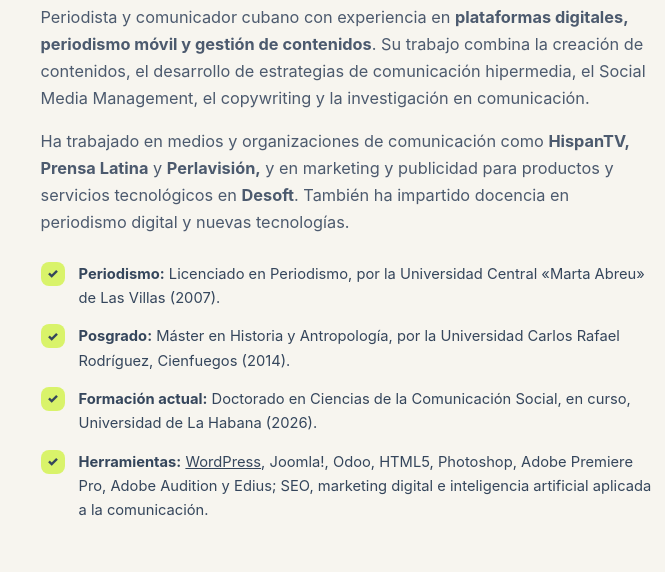
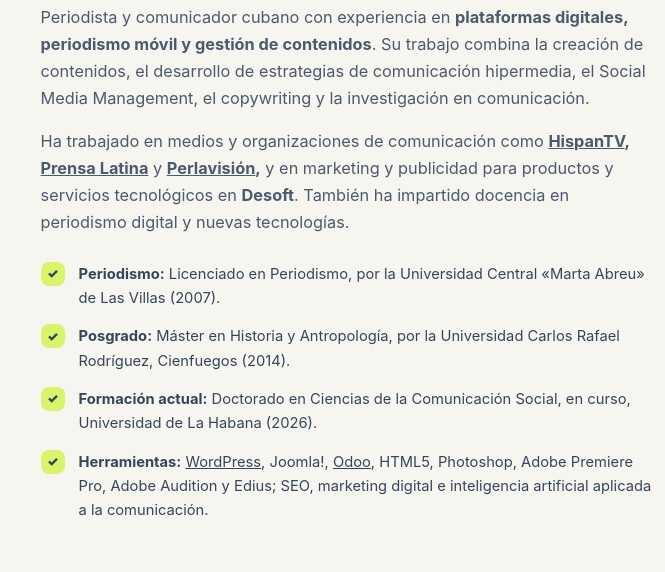
Before and after one commit to sabdielbatista/sbd, a plain HTML site: page index.html in a window 1280 px wide. Shown: the part 1200-1772 px from the top of the page, 564-1229 px from the left. Drawn offline with Linux system fonts and the light colour scheme.

Commit message:
Update index.html

```diff
--- a/index.html
+++ b/index.html
@@ -110,12 +110,12 @@
         <div class="about-copy">
           <div class="section-head" style="margin-bottom:18px"><h2>Experiencia editorial, estrategia digital y formación.</h2></div>
           <p>Periodista y comunicador cubano con experiencia en <b>plataformas digitales, periodismo móvil y gestión de contenidos</b>. Su trabajo combina la creación de contenidos, el desarrollo de estrategias de comunicación hipermedia, el Social Media Management, el copywriting y la investigación en comunicación.</p>
-          <p>Ha trabajado en medios y organizaciones de comunicación como <b>HispanTV, Prensa Latina</b> y <b>Perlavisión,</b> y en marketing y publicidad para productos y servicios tecnológicos en <b>Desoft</b>. También ha impartido docencia en periodismo digital y nuevas tecnologías.</p>
+          <p>Ha trabajado en medios y organizaciones de comunicación como <b><a href="https://www.hispantv.com/noticias/palestina/610439/crisis-gaza-salud-residentes" target="_blank">HispanTV</a>, <a href="https://publica.prensa-latina.cu/pub/escaner-cienfuegos-ciudad-y-tradiciones-junto-al-mar-fotos-info-video" target="_blank">Prensa Latina</a></b> y <b><a href="https://www.perlavision.cu/administrador/sabdiel-batista-diaz/" target="_blank">Perlavisión</a>,</b> y en marketing y publicidad para productos y servicios tecnológicos en <b>Desoft</b>. También ha impartido docencia en periodismo digital y nuevas tecnologías.</p>
           <ul class="credential-list">
             <li><span class="check" aria-hidden="true">✓</span><span><strong>Periodismo:</strong> Licenciado en Periodismo, por la Universidad Central «Marta Abreu» de Las Villas (2007).</span></li>
             <li><span class="check" aria-hidden="true">✓</span><span><strong>Posgrado:</strong> Máster en Historia y Antropología, por la Universidad Carlos Rafael Rodríguez, Cienfuegos (2014).</span></li>
             <li><span class="check" aria-hidden="true">✓</span><span><strong>Formación actual:</strong> Doctorado en Ciencias de la Comunicación Social, en curso, Universidad de La Habana (2026).</span></li>
-            <li><span class="check" aria-hidden="true">✓</span><span><strong>Herramientas:</strong> <a href="https://www.perlavision.cu/" target="_blank">WordPress</a>, Joomla!, Odoo, HTML5, Photoshop, Adobe Premiere Pro, Adobe Audition y Edius; SEO, marketing digital e inteligencia artificial aplicada a la comunicación.</span></li>
+            <li><span class="check" aria-hidden="true">✓</span><span><strong>Herramientas:</strong> <a href="https://www.perlavision.cu/" target="_blank">WordPress</a>, Joomla!, <a href="https://www.alabbi.cu/" target="_blank">Odoo</a>, HTML5, Photoshop, Adobe Premiere Pro, Adobe Audition y Edius; SEO, marketing digital e inteligencia artificial aplicada a la comunicación.</span></li>
           </ul>
         </div>
       </div>
```
